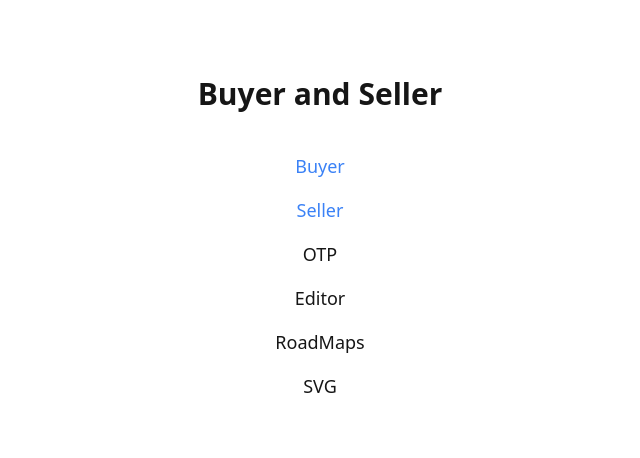
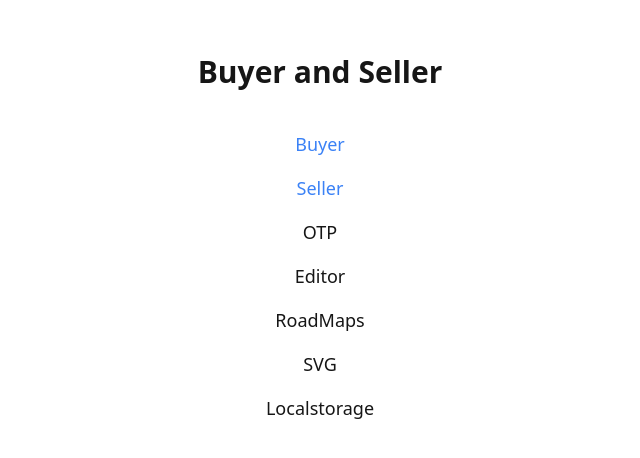
Before and after one commit to Sudhi-S-2003/next, a Next.js app: page / in a window 1280 px wide. Shown: the part 162-620 px from the top of the page, without its empty margins (320-960 px from the left). Built offline with nearby package versions, Linux system fonts and the light colour scheme.

Commit message:
#Localstorage

```diff
--- a/app/page.tsx
+++ b/app/page.tsx
@@ -11,6 +11,7 @@ export default function Home() {
       <Linkcomponent name={"Editor"} url={"/editor"} />
       <Linkcomponent name={"RoadMaps"} url={"/roadmaps"} />
       <Linkcomponent name={"SVG"} url={"/svg"} />
+      <Linkcomponent name={"Localstorage"} url={"/localstorage"} />
     </div>
   );
 }
--- /dev/null
+++ b/components/localstorage/index.js
@@ -0,0 +1,62 @@
+const localstoragefn = (cb) => {
+    let data = {};
+
+    const getData = (key) => {
+        const value = data[key] || null;
+        cb && cb("getData", { key, value });
+        return value;
+    };
+
+    const getAllData = () => {
+        cb && cb("getAllData", { data: { ...data } });
+        return { ...data };
+    };
+
+    const setData = (key, value) => {
+        data[key] = value;
+        cb && cb("setData", { key, value });
+        return true;
+    };
+
+    const updateData = (key, value) => {
+        if (key in data) {
+            data[key] = value;
+            cb && cb("updateData", { key, value });
+            return true;
+        }
+        cb && cb("updateDataFail", { key, error: "Key not found" });
+        return false;
+    };
+
+    const deleteData = (key) => {
+        if (key in data) {
+            delete data[key];
+            cb && cb("deleteData", { key });
+            return true;
+        }
+        cb && cb("deleteDataFail", { key, error: "Key not found" });
+        return false;
+    };
+
+    const clearData = () => {
+        data = {};
+        cb && cb("clearData", { message: "All data cleared" });
+        return true;
+    };
+
+    const GetLocalData = () => {
+        const storedData = localStorage.getItem("store");
+        data = storedData ? JSON.parse(storedData) : {};
+        cb && cb("GetLocalData", { data });
+        return data;
+    };
+
+    const SetLocalData = () => {
+        localStorage.setItem("store", JSON.stringify(data));
+        cb && cb("SetLocalData", { data });
+    };
+
+    return { getData, getAllData, setData, updateData, deleteData, clearData, GetLocalData, SetLocalData };
+};
+
+export default localstoragefn;
--- /dev/null
+++ b/pages/localstorage/index.jsx
@@ -0,0 +1,29 @@
+import React, { useEffect } from 'react';
+import localstoragefn from '../../components/localstorage/index';
+
+function Index() {
+    useEffect(() => {
+        const callback = (operation, payload) => {
+            console.log(`Operation: ${operation}`, payload);
+        };
+
+        const storage = localstoragefn(callback);
+
+        storage.GetLocalData();
+        storage.setData("username", "Sudhi");
+        storage.SetLocalData();
+        storage.updateData("username", "Updated Sudhi");
+        storage.getData("username");
+        storage.deleteData("username");
+        storage.clearData();
+        storage.SetLocalData();
+    }, []);
+
+    return (
+        <div>
+            <h1 className='text-center p-3'>LocalStorage with Callback Example</h1>
+        </div>
+    );
+}
+
+export default Index;
```
